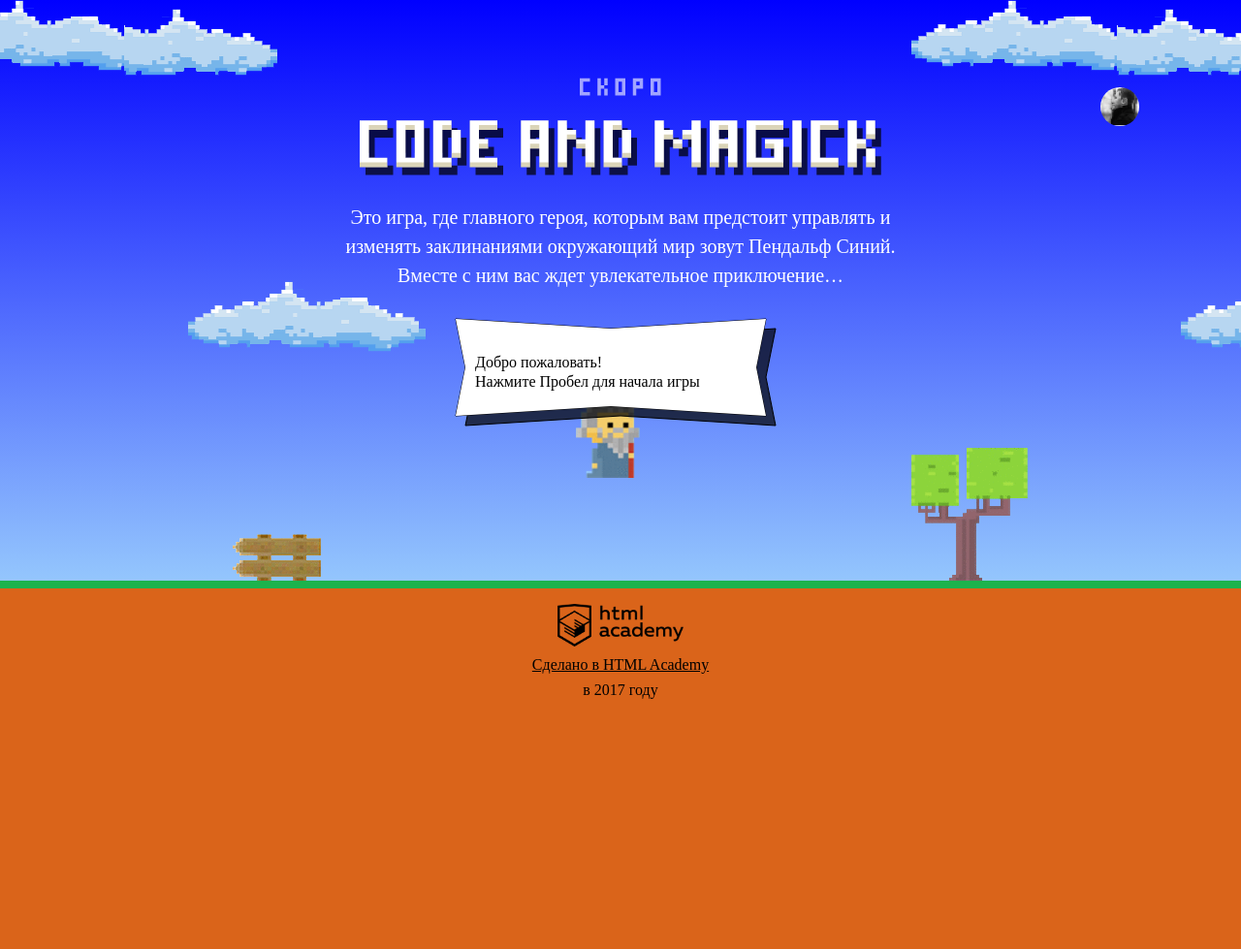
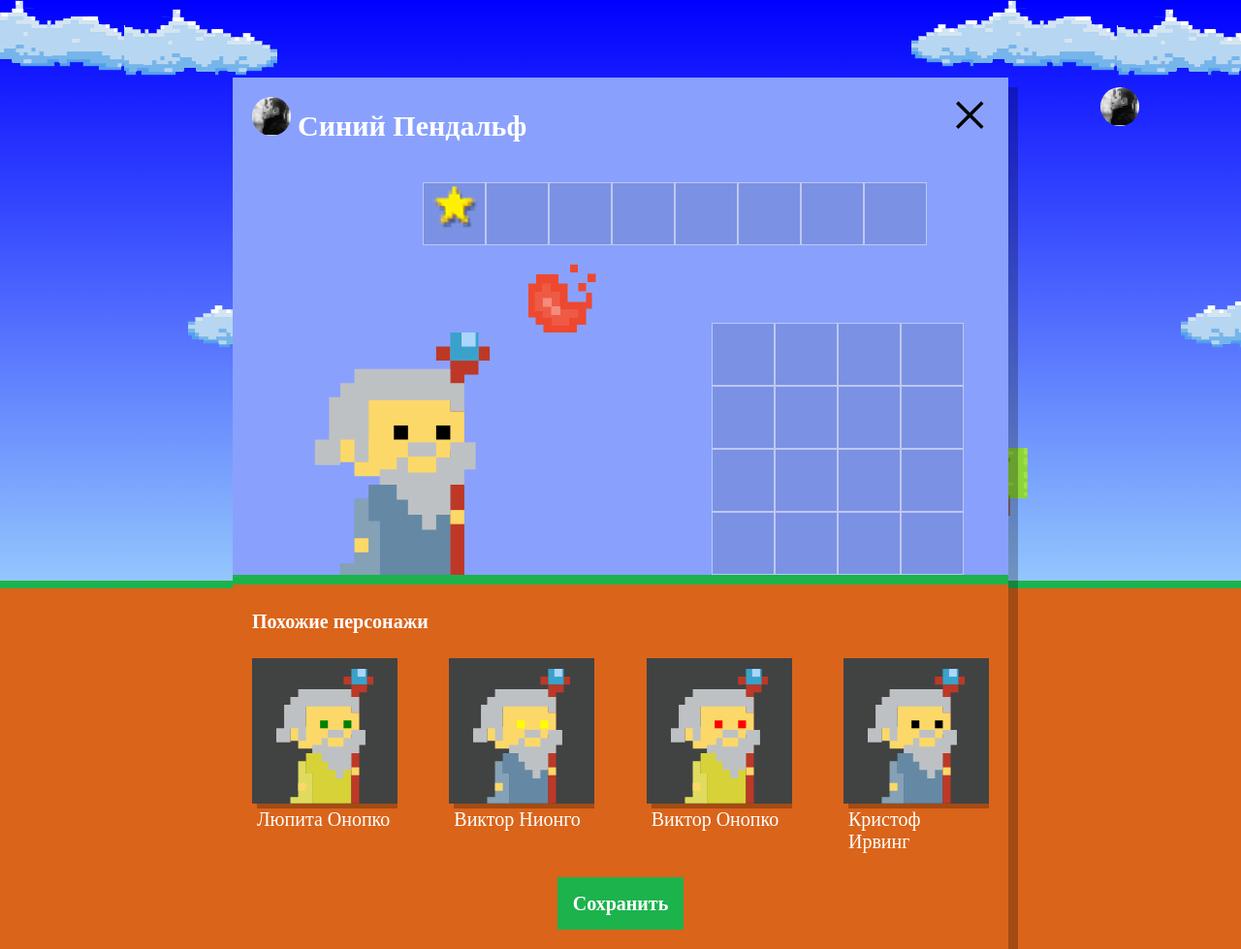
Before and after one commit to monti777777/641789-code-and-magick-18, a website: page index.html in a window 1280 px wide. Shown: the whole page at 97% size. Before the commit the page ends 800 px from the top, so only its background shows below. Drawn offline with Linux system fonts and the light colour scheme; a web font is replaced by a local one.

Commit message:
Третье задание выполнено

```diff
--- a/index.html
+++ b/index.html
@@ -204,6 +204,7 @@
     }
 
   </script>
+  <script src="js/setup.js"></script>
   <script src="js/game.js"></script>
   <script src="js/stat.js"></script>
 
--- /dev/null
+++ b/js/setup.js
@@ -0,0 +1,60 @@
+var userDialog = document.querySelector('.setup');
+//Показали setup блок
+userDialog.classList.remove('hidden');
+//Показали блок setup-simily
+document.querySelector('.setup-similar').classList.remove('hidden');
+//
+
+var similarListElement = userDialog.querySelector('.setup-similar-list');
+var similarWizardTemplate = document.querySelector('#similar-wizard-template').content.querySelector('.setup-similar-item');
+
+var wizardFirstName = ['Иван', 'Хуан Себастьян', 'Мария', 'Кристоф', 'Виктор', 'Юлия', 'Люпита', 'Вашингтон'];
+var wizardSecondName = ['да Марья', 'Верон', 'Мирабелла', 'Вальц', 'Онопко', 'Топольницкая', 'Нионго', 'Ирвинг'];
+var wizardCoatColor = ['rgb(101, 137, 164)', 'rgb(241, 43, 107)', 'rgb(146, 100, 161)', 'rgb(56, 159, 117)', 'rgb(215, 210, 55)', 'rgb(0, 0, 0)'];
+var wizardEyesColor = ['black', 'red', 'blue', 'yellow', 'green'];
+
+function randomName(number) {
+  var randomValue = Math.floor((Math.random() * number));
+  return randomValue;
+}
+
+
+var wizards = [
+  {
+    name: wizardFirstName[randomName(8)] + ' ' + wizardSecondName[randomName(8)],
+    coatColor: wizardCoatColor[randomName(6)],
+    eyesColor: wizardEyesColor[randomName(5)],
+  },
+  {
+    name: wizardFirstName[randomName(8)] + ' ' + wizardSecondName[randomName(8)],
+    coatColor: wizardCoatColor[randomName(6)],
+    eyesColor: wizardEyesColor[randomName(5)],
+  },
+  {
+    name: wizardFirstName[randomName(8)] + ' ' + wizardSecondName[randomName(8)],
+    coatColor: wizardCoatColor[randomName(6)],
+    eyesColor: wizardEyesColor[randomName(5)],
+  },
+  {
+    name: wizardFirstName[randomName(8)] + ' ' + wizardSecondName[randomName(8)],
+    coatColor: wizardCoatColor[randomName(6)],
+    eyesColor: wizardEyesColor[randomName(5)],
+  },
+];
+
+var renderWizard = function (wizard) {
+  var wizardElement = similarWizardTemplate.cloneNode(true);
+
+  wizardElement.querySelector('.setup-similar-label').textContent = wizard.name;
+  wizardElement.querySelector('.wizard-coat').style.fill = wizard.coatColor;
+  wizardElement.querySelector('.wizard-eyes').style.fill = wizard.eyesColor;
+
+  return wizardElement;
+}
+var fragment = document.createDocumentFragment();
+for (var i = 0; i < wizards.length; i++) {
+  fragment.appendChild(renderWizard(wizards[i]));
+}
+similarListElement.appendChild(fragment);
+
+userDialog.querySelector('.setup-similar').classList.remove('hidden');
--- a/js/stat.js
+++ b/js/stat.js
@@ -1,7 +1,7 @@
 var CLOUD_WIDTH = 490;
 var CLOUD_HEIGHT = 180;
 var BEGIN_X = 140;
-var BEGIN_Y = 225;
+var BEGIN_Y = 220;
 var GAP = 5;
 var GAP_BETWEEN = 20;
 var TEXT_HEIGHT = 15;
```
